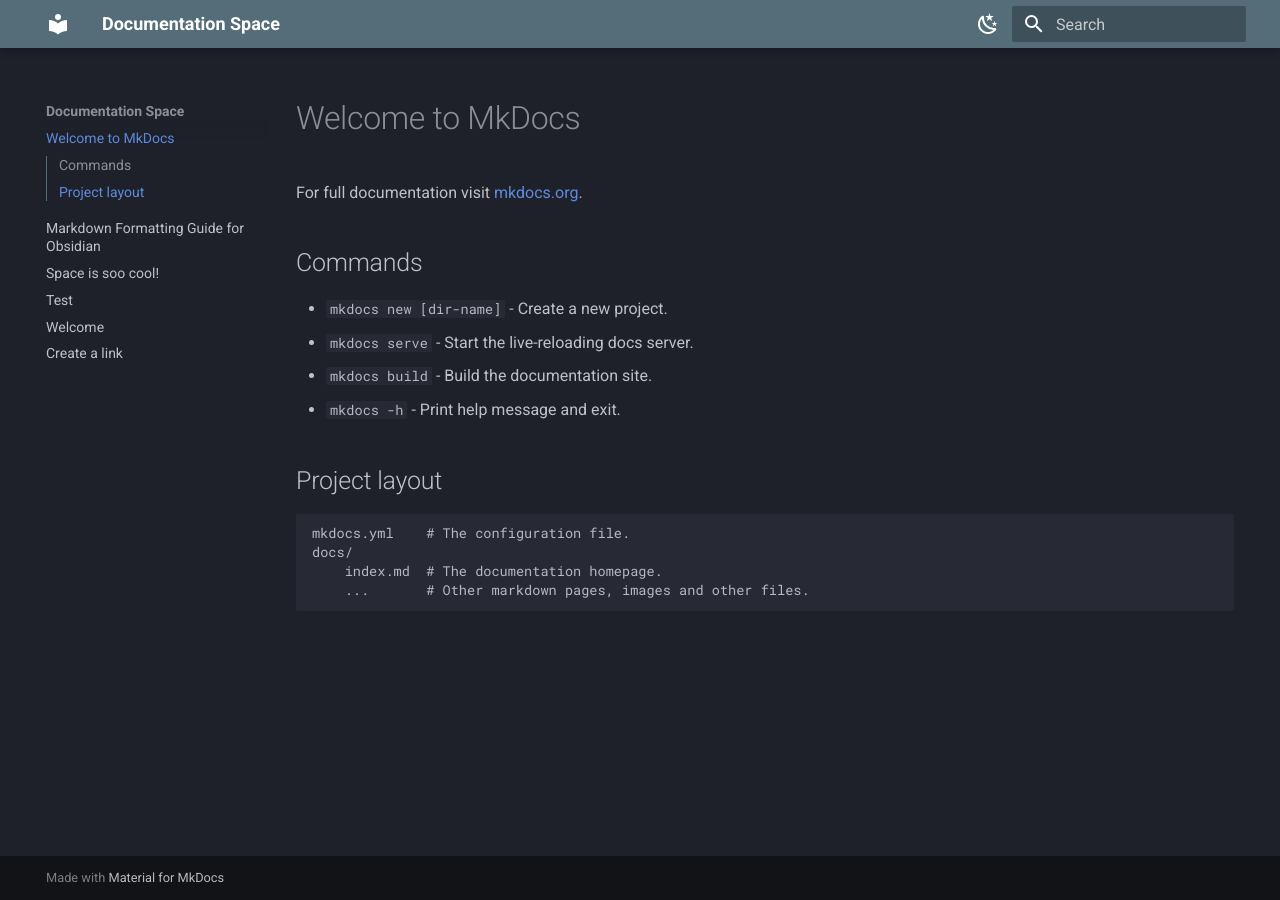
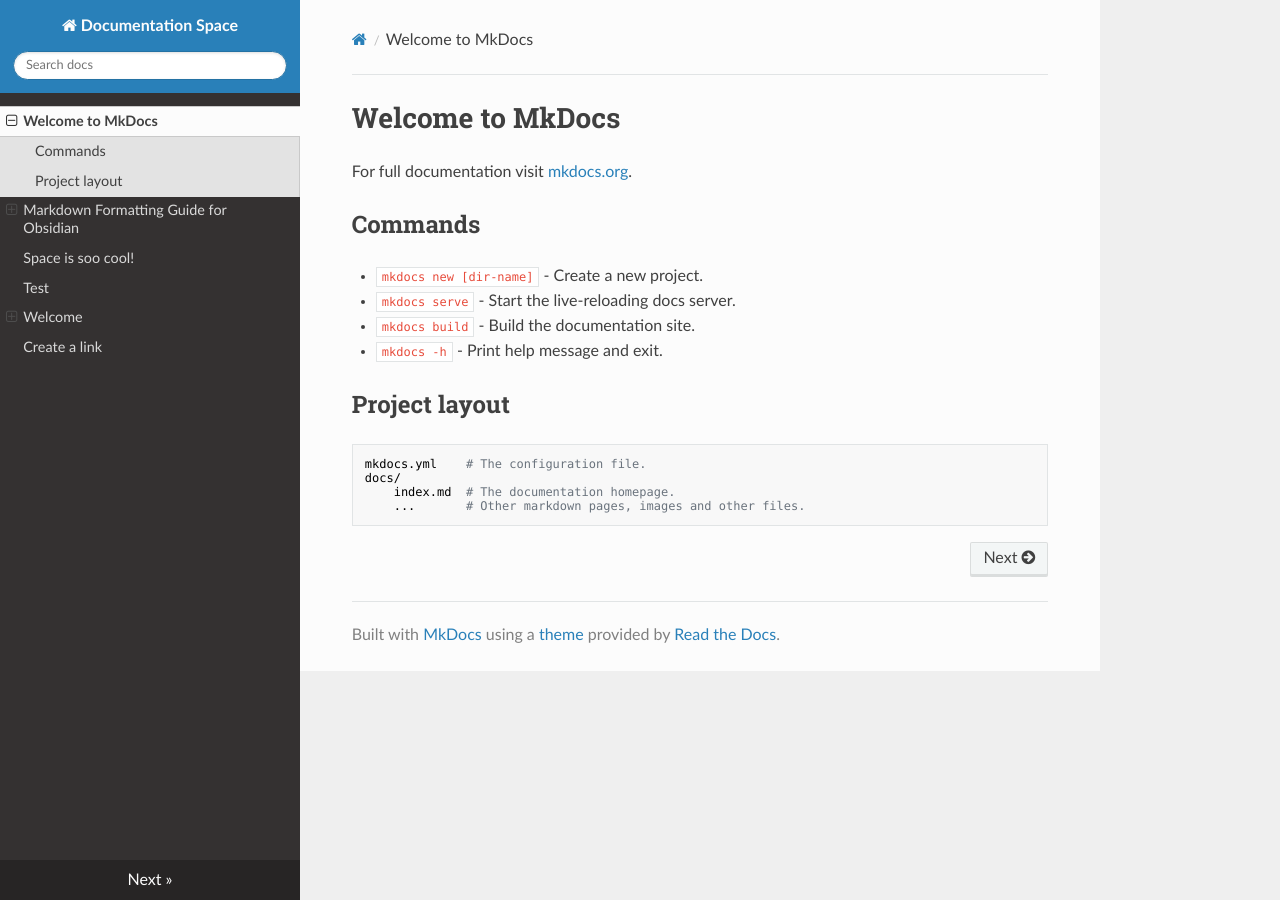
Before and after one commit to Angads17-Code/Documentation-Space, an MkDocs documentation site: the page built from docs/index.md, in a window 1280 px wide. Built offline with MkDocs 1.6.1, drawn with Linux system fonts in a browser that asks for light colours; nearby versions of some CDN libraries.

Commit message:
Update mkdocs.yml

```diff
--- a/mkdocs.yml
+++ b/mkdocs.yml
@@ -3,33 +3,15 @@
 site_author: Angads17-Code
 
 theme:
-  name: material  # We'll configure it to look like docs
-
-  palette:
-    # Dark mode (default)
-    - scheme: slate
-      primary: blue grey
-      accent: blue
-      toggle:
-        icon: material/weather-night
-        name: Switch to light mode
-
-    # Light mode
-    - scheme: default
-      primary: blue grey
-      accent: blue
-      toggle:
-        icon: material/weather-sunny
-        name: Switch to dark mode
-
-  features:
-    - navigation.sections
-    - navigation.expand
-    - navigation.indexes
-    - toc.integrate  # TOC in sidebar (vertical!)
-    - navigation.top
-    - search.suggest
-    - search.highlight
+  name: readthedocs
+  highlightjs: true
+  hljs_languages:
+    - yaml
+    - python
+    - javascript
+  navigation_depth: 4
+  collapse_navigation: false
+  sticky_navigation: true
 
 plugins:
   - search
@@ -38,9 +20,13 @@
 
 markdown_extensions:
   - admonition
-  - pymdownx.highlight
-  - pymdownx.superfences
+  - codehilite:
+      guess_lang: false
+  - toc:
+      permalink: true
   - attr_list
   - md_in_html
-  - toc:
-      permalink: true
+
+# IMPORTANT: This makes the dark mode CSS load
+extra_css:
+  - stylesheets/dark.css
```
